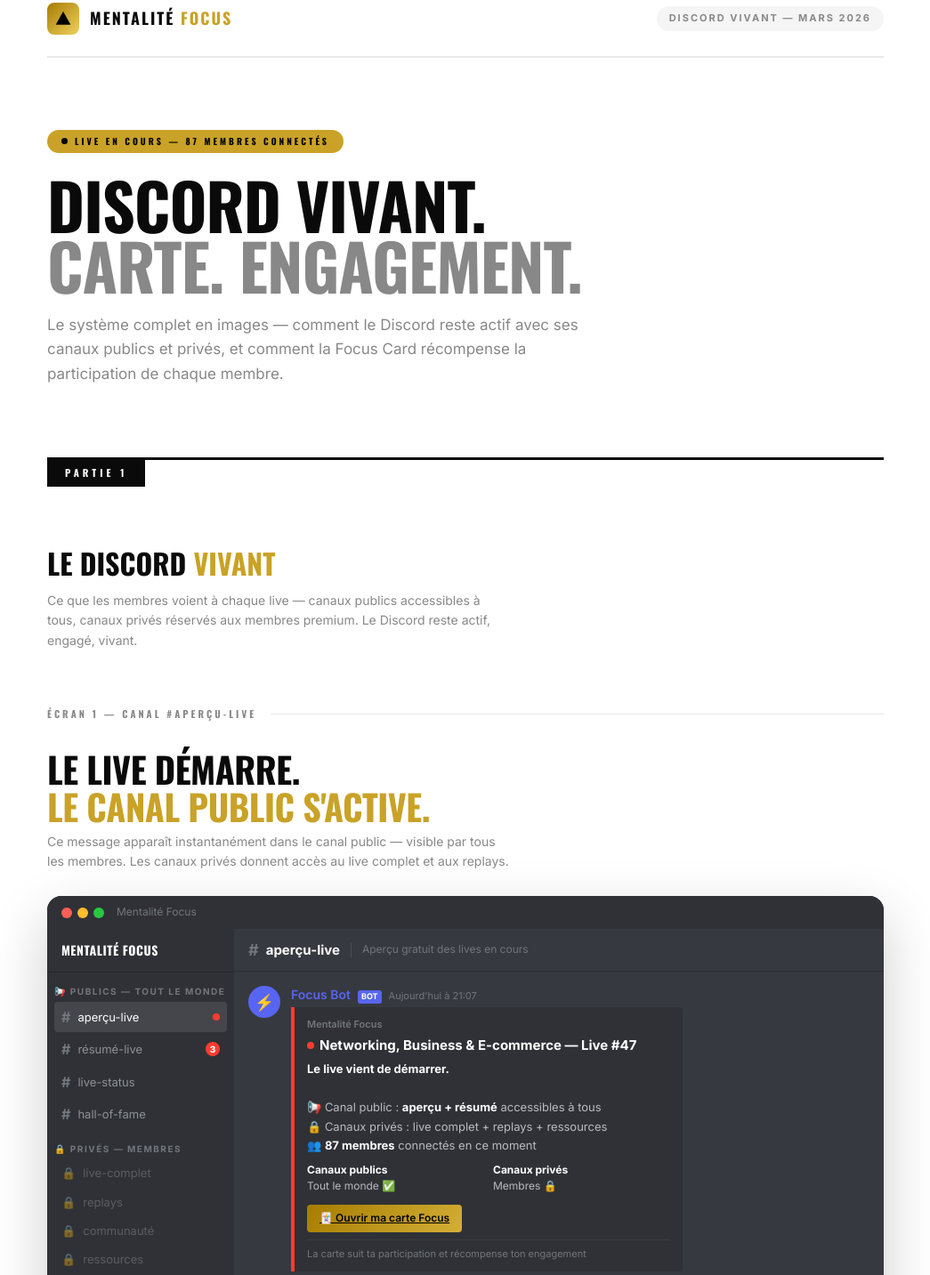
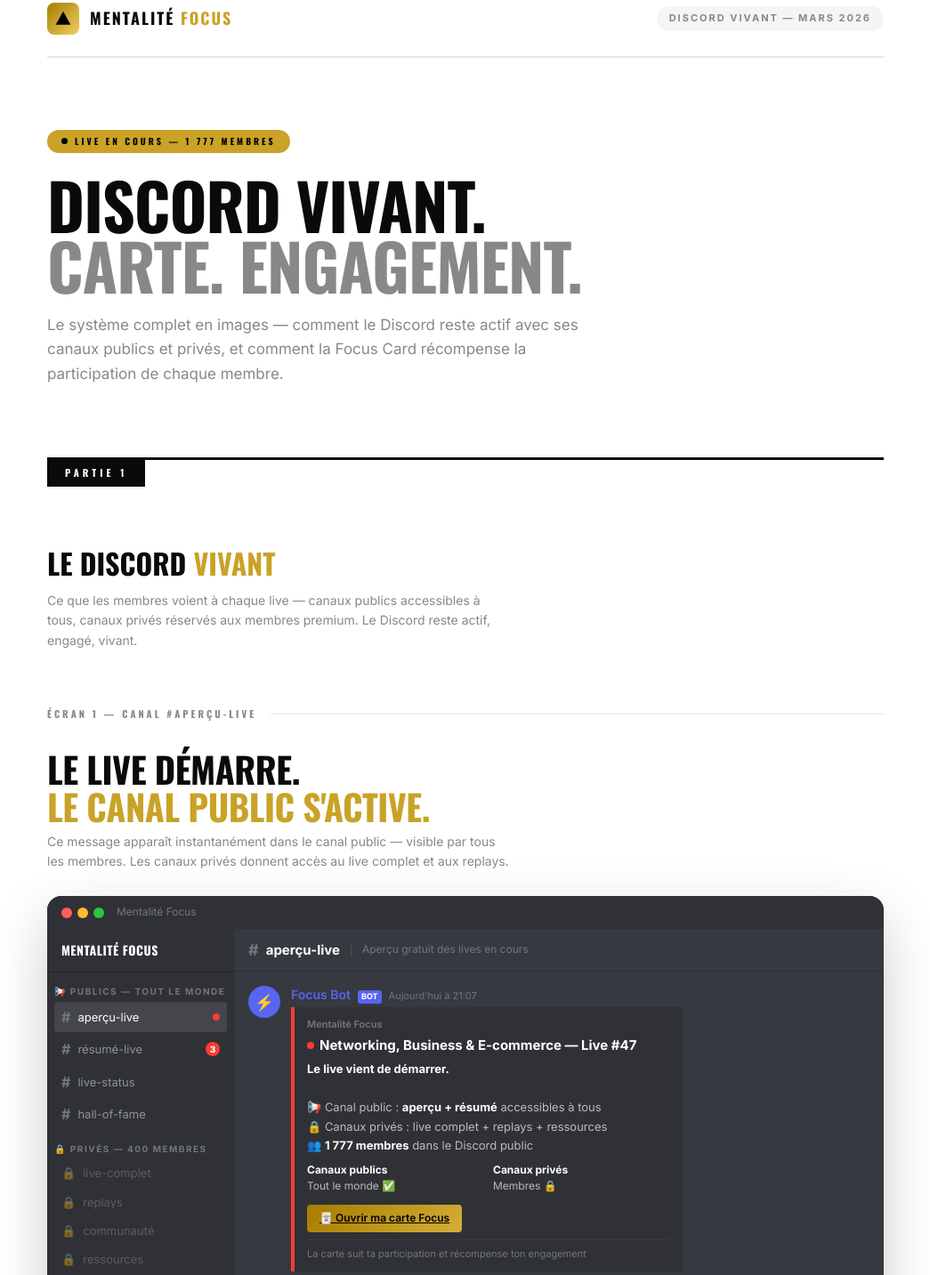
Before and after one commit to enixlab/focus-systeme-complet, a plain HTML site: page index.html in a window 1280 px wide. Shown: the part 61-1494 px from the top of the page at 89% size, without its empty margins (117-1162 px from the left). Drawn offline with nearby package versions, Linux system fonts and the light colour scheme.

Commit message:
1777 public / 400 privé — stats réordonnées

```diff
--- a/index.html
+++ b/index.html
@@ -197,7 +197,7 @@ nav{display:flex;justify-content:space-between;align-items:center;margin-bottom:
 .prog-info strong{color:var(--gold);}
 
 /* ══════════ BIG RESULT ══════════ */
-.big{background:#fff;border:2px solid var(--black);border-radius:20px;padding:56px 48px;display:grid;grid-template-columns:1fr 1px 1fr 1px 1fr 1px 1fr;gap:32px;align-items:center;margin-bottom:80px;}
+.big{background:#fff;border:2px solid var(--black);border-radius:20px;padding:56px 48px;display:grid;grid-template-columns:1fr 1px 1fr 1px 1fr;gap:40px;align-items:center;margin-bottom:80px;}
 .bi{text-align:center;}
 .bi-n{font-family:'Oswald',sans-serif;font-size:56px;font-weight:900;line-height:1;margin-bottom:8px;}
 .bi-n.r{color:var(--red);}.bi-n.g{color:var(--green);}.bi-n.w{color:var(--black);}.bi-n.go{color:var(--gold);}
@@ -254,7 +254,7 @@ footer p{font-size:13px;color:var(--mid);}
 
   <!-- HERO -->
   <div class="hero">
-    <div class="hero-eyebrow"><div class="live-dot"></div>Live en cours — 87 membres connectés</div>
+    <div class="hero-eyebrow"><div class="live-dot"></div>Live en cours — 1 777 membres</div>
     <h1>Discord vivant.<br><span class="g">Carte. Engagement.</span></h1>
     <p class="hero-sub">Le système complet en images — comment le Discord reste actif avec ses canaux publics et privés, et comment la Focus Card récompense la participation de chaque membre.</p>
   </div>
@@ -288,7 +288,7 @@ footer p{font-size:13px;color:var(--mid);}
           <div class="dc-ch"><span class="hash">#</span>résumé-live<div class="badge">3</div></div>
           <div class="dc-ch"><span class="hash">#</span>live-status</div>
           <div class="dc-ch"><span class="hash">#</span>hall-of-fame</div>
-          <div class="dc-cat" style="padding-top:14px;">🔒 Privés — Membres</div>
+          <div class="dc-cat" style="padding-top:14px;">🔒 Privés — 400 membres</div>
           <div class="dc-ch lock"><span class="ico">🔒</span>live-complet</div>
           <div class="dc-ch lock"><span class="ico">🔒</span>replays</div>
           <div class="dc-ch lock"><span class="ico">🔒</span>communauté</div>
@@ -309,7 +309,7 @@ footer p{font-size:13px;color:var(--mid);}
                 <div class="dc-embed">
                   <div class="de-prov">Mentalité Focus</div>
                   <div class="de-ttl"><div class="de-reddot"></div>Networking, Business & E-commerce — Live #47</div>
-                  <div class="de-desc"><strong>Le live vient de démarrer.</strong><br><br>📢 Canal public : <strong>aperçu + résumé</strong> accessibles à tous<br>🔒 Canaux privés : live complet + replays + ressources<br>👥 <strong>87 membres</strong> connectés en ce moment</div>
+                  <div class="de-desc"><strong>Le live vient de démarrer.</strong><br><br>📢 Canal public : <strong>aperçu + résumé</strong> accessibles à tous<br>🔒 Canaux privés : live complet + replays + ressources<br>👥 <strong>1 777 membres</strong> dans le Discord public</div>
                   <div class="de-fields">
                     <div><div class="de-fn">Canaux publics</div><div class="de-fv">Tout le monde ✅</div></div>
                     <div><div class="de-fn">Canaux privés</div><div class="de-fv">Membres 🔒</div></div>
@@ -777,11 +777,9 @@ footer p{font-size:13px;color:var(--mid);}
 
   <!-- RÉSULTAT GLOBAL -->
   <div class="big">
-    <div class="bi"><div class="bi-n r">1 174</div><div class="bi-l">membres dans<br>le Discord</div></div>
+    <div class="bi"><div class="bi-n r">1 777</div><div class="bi-l">membres<br>groupe public</div></div>
     <div class="bi-d"></div>
-    <div class="bi"><div class="bi-n w">2</div><div class="bi-l">types de canaux<br>Public &amp; Privé</div></div>
-    <div class="bi-d"></div>
-    <div class="bi"><div class="bi-n go">5</div><div class="bi-l">niveaux sur la carte<br>Membre → Elite</div></div>
+    <div class="bi"><div class="bi-n go">400</div><div class="bi-l">membres<br>groupe privé</div></div>
     <div class="bi-d"></div>
     <div class="bi"><div class="bi-n g">AUTO</div><div class="bi-l">points, notifications<br>et rewards automatiques</div></div>
   </div>
```
